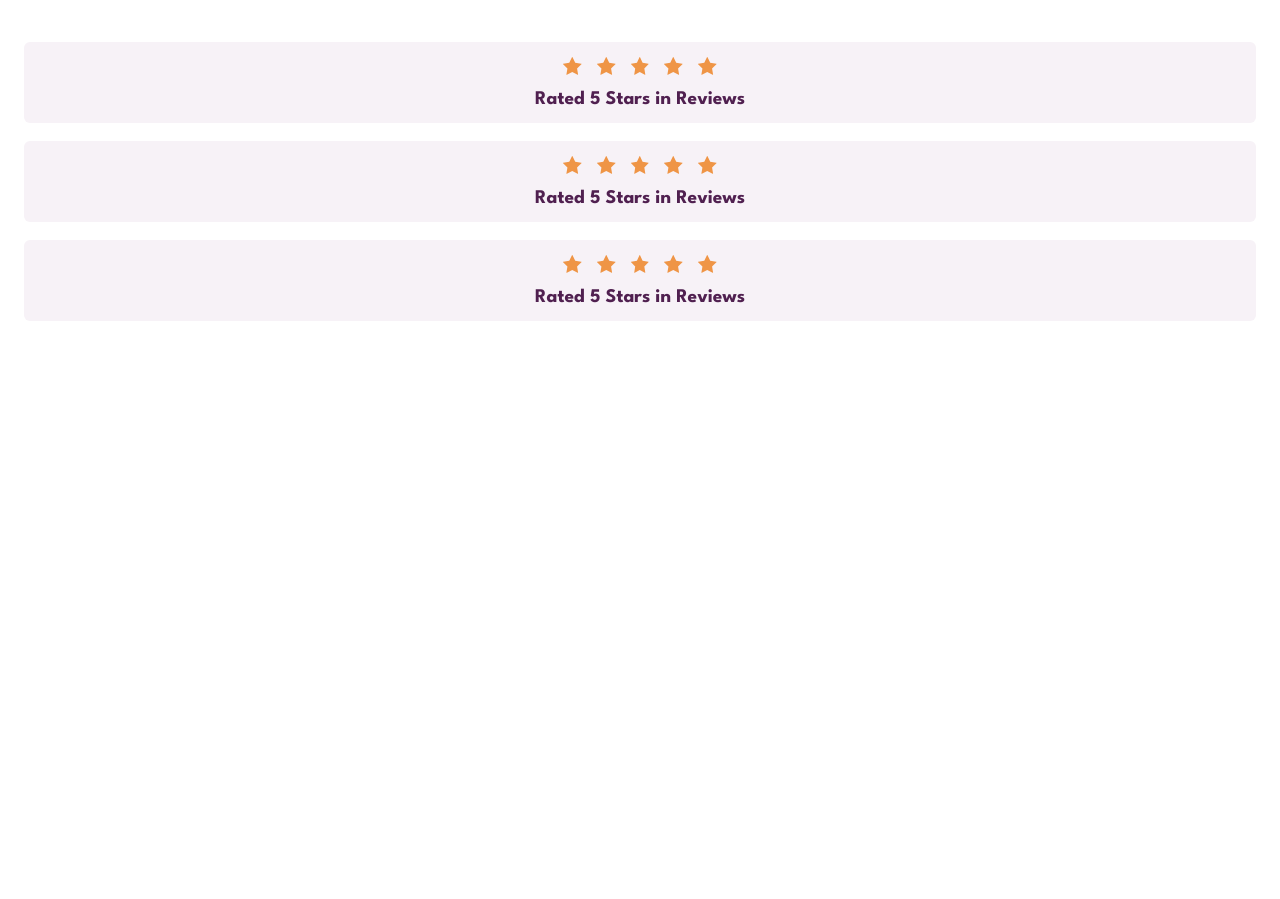
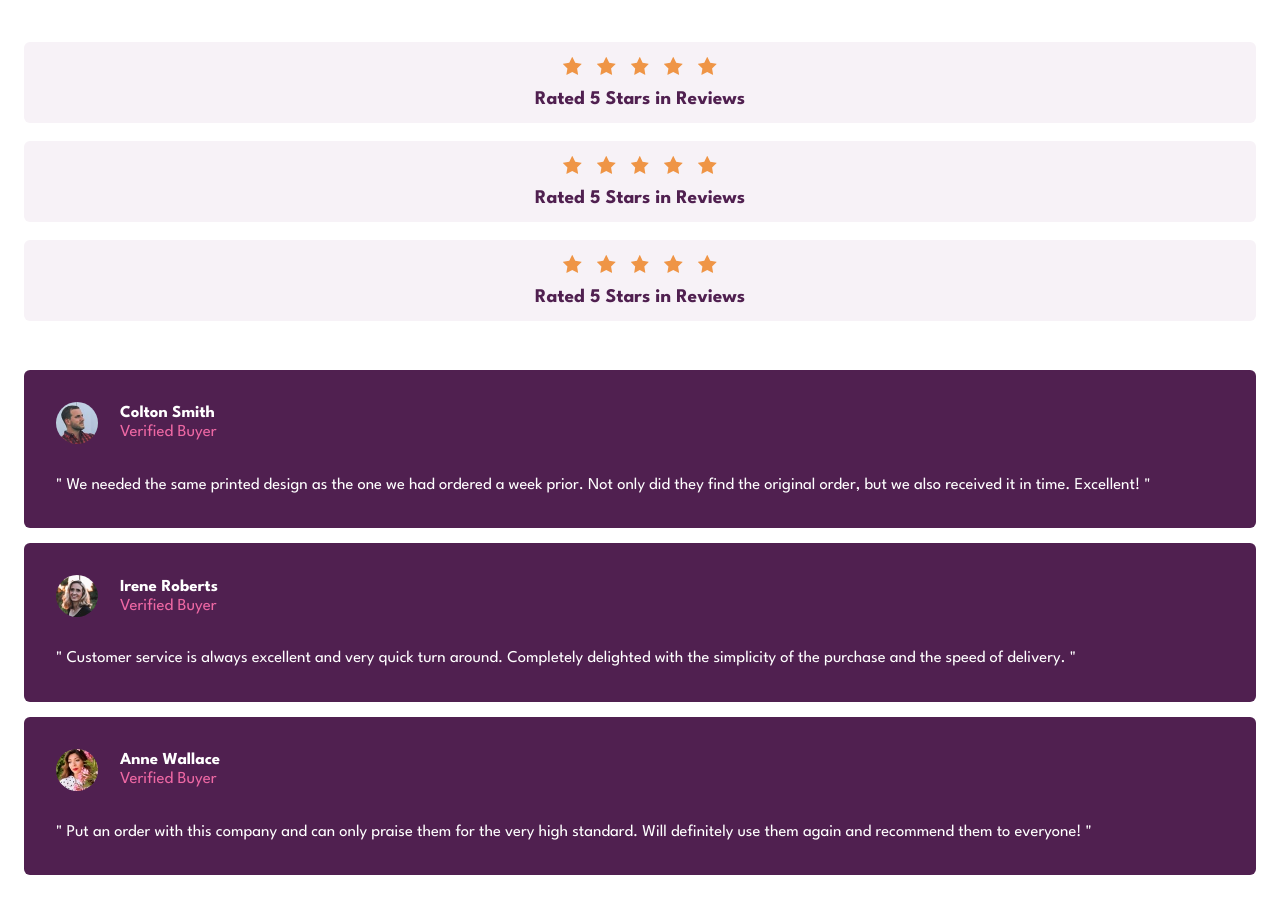
Before and after one commit to IGOXU/social-proof-section, a website: page src/index.html in a window 1280 px wide. Shown: the part 167-1066 px from the top of the page. Before the commit the page ends 800 px from the top, so only its background shows below. Drawn offline with Linux system fonts and the light colour scheme.

Commit message:
comments

```diff
--- a/scss/index.scss
+++ b/scss/index.scss
@@ -2,8 +2,9 @@
 @import "./libs/mixins";
 @import "./libs/utils";
 
+@import "./layout/main";
 @import "./layout/message";
 @import "./layout/stars";
-@import "./layout/main";
+@import "./layout/comments";
 
 @import "./components/card";
--- /dev/null
+++ b/scss/layout/_comments.scss
@@ -0,0 +1,46 @@
+.comments{
+  display: grid;
+  gap: 1rem;
+  grid-auto-flow: row;
+  margin-top: 3.27rem;
+
+  .card{
+    &-comment{
+      background-color: $very-dark-magenta;
+      border-radius: .4rem;
+      color: $white;
+      padding: 32px;
+
+      &__header{
+        @include flex(start);
+        font-weight: 400;
+        gap: 22px;
+        margin-bottom: 2rem;
+
+        img{
+          border-radius: 50%;
+          height: 42px;
+          object-fit: contain;
+        }
+
+        &-name{
+          h2, p{
+            font-size: 1.12rem;
+          }
+          p{
+            color: $soft-pink;
+            padding-top: .2rem;
+          }
+        }
+      }
+
+      &__body{
+        font-size: 1.1rem;
+        line-height: 1.36;
+
+        &::before{ content: "\" "; }
+        &::after{ content: " \""; }
+      }
+    }
+  }
+}
--- a/scss/layout/_stars.scss
+++ b/scss/layout/_stars.scss
@@ -5,7 +5,8 @@
   margin-top: 3rem;
   text-align: center;
 
-  &__card{
+  .card{
+    &__star{
       background-color: $light-grayish-magenta;
       border-radius: .4rem;
       padding: 1rem;
@@ -28,3 +29,5 @@
       font-weight: 700;
     }
   }
+
+}
--- a/src/index.html
+++ b/src/index.html
@@ -28,8 +28,8 @@
     </section>
 
     <section class="stars">
-      <div class="stars__card">
-        <div class="stars__list">
+      <div class="card__star">
+        <div class="card__list">
           <img src="./images/icon-star.svg" alt="star">
           <img src="./images/icon-star.svg" alt="star">
           <img src="./images/icon-star.svg" alt="star">
@@ -37,11 +37,11 @@
           <img src="./images/icon-star.svg" alt="star">
         </div>
 
-        <p class="stars__rate">Rated 5 Stars in Reviews</p>
+        <p class="card__rate">Rated 5 Stars in Reviews</p>
       </div>
 
-      <div class="stars__card">
-        <div class="stars__list">
+      <div class="card__star">
+        <div class="card__list">
           <img src="./images/icon-star.svg" alt="star">
           <img src="./images/icon-star.svg" alt="star">
           <img src="./images/icon-star.svg" alt="star">
@@ -49,20 +49,62 @@
           <img src="./images/icon-star.svg" alt="star">
         </div>
 
-        <p class="stars__rate">Rated 5 Stars in Reviews</p>
+        <p class="card__rate">Rated 5 Stars in Reviews</p>
       </div>
 
-      <div class="stars__card">
-        <div class="stars__list">
-          <img src="./images/icon-star.svg" alt="star">
-          <img src="./images/icon-star.svg" alt="star">
-          <img src="./images/icon-star.svg" alt="star">
-          <img src="./images/icon-star.svg" alt="star">
-          <img src="./images/icon-star.svg" alt="star">
+      <div class="card__star">
+        <div class="card__list">
+          <img src="./images/icon-star.svg" alt="star" />
+          <img src="./images/icon-star.svg" alt="star" />
+          <img src="./images/icon-star.svg" alt="star" />
+          <img src="./images/icon-star.svg" alt="star" />
+          <img src="./images/icon-star.svg" alt="star" />
         </div>
 
-        <p class="stars__rate">Rated 5 Stars in Reviews</p>
+        <p class="card__rate">Rated 5 Stars in Reviews</p>
       </div>
+    </section>
+
+    <section class="comments">
+      <div class="card-comment">
+        <div class="card-comment__header">
+          <img class="card-comment__header-img" src="./images/image-colton.jpg" alt="User comment image" />
+          <div class="card-comment__header-name">
+            <h2>Colton Smith</h2>
+            <p>Verified Buyer</p>
+          </div>
+        </div>
+
+        <p class="card-comment__body">We needed the same printed design as the one we had ordered a week prior. Not only
+          did they find the original order, but we also received it in time. Excellent!</p>
+      </div>
+
+      <div class="card-comment">
+        <div class="card-comment__header">
+          <img class="card-comment__header-img" src="./images/image-irene.jpg" alt="User comment image" />
+          <div class="card-comment__header-name">
+            <h2>Irene Roberts</h2>
+            <p>Verified Buyer</p>
+          </div>
+        </div>
+
+        <p class="card-comment__body">Customer service is always excellent and very quick turn around. Completely
+          delighted with the simplicity of the purchase and the speed of delivery.</p>
+      </div>
+
+      <div class="card-comment">
+        <div class="card-comment__header">
+          <img class="card-comment__header-img" src="./images/image-anne.jpg" alt="User comment image" />
+          <div class="card-comment__header-name">
+            <h2>Anne Wallace</h2>
+            <p>Verified Buyer</p>
+          </div>
+        </div>
+
+        <p class="card-comment__body">Put an order with this company and can only praise them for the very high
+          standard. Will definitely use them again and recommend them to everyone!</p>
+      </div>
+
     </section>
   </main>
 
```
Also changed, not shown: src/css/index.css, 1 other file. Lines whose indentation alone changed are shown as unchanged.
